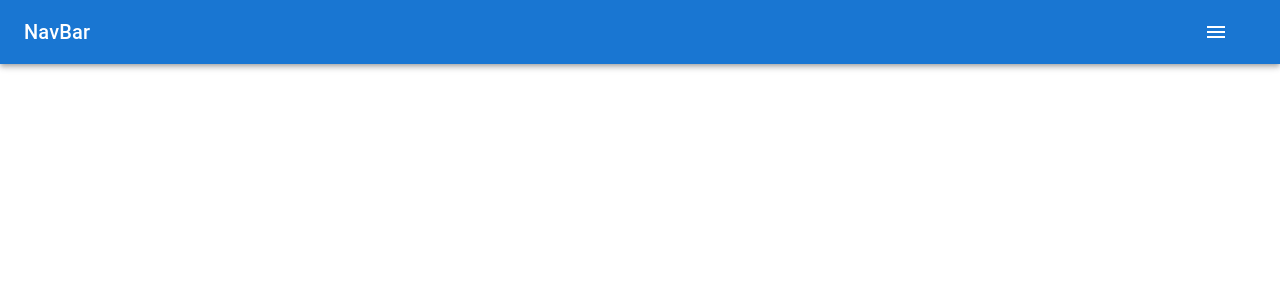
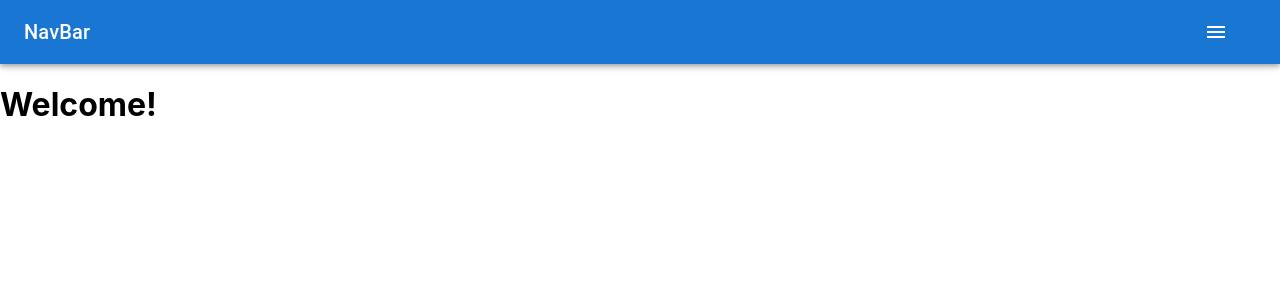
Before and after one commit to jyoo0515/DB_Project, a React (Create React App) app in the folder client/: page /chatlist in a window 1280 px wide. Shown: the top 300 px of the page. Built offline with nearby package versions, Linux system fonts and the light colour scheme; the HTML template or start-up script is replaced by a standard one.

Commit message:
basic setting

```diff
--- a/client/src/components/views/App.js
+++ b/client/src/components/views/App.js
@@ -4,6 +4,7 @@ import { LandingPage } from "./LandingPage/LandingPage";
 import { LoginPage } from "./LoginPage/LoginPage";
 import { RegisterPage } from "./RegisterPage/RegisterPage";
 import { NavBar } from "./NavBar/NavBar";
+import { ChatList } from "./ChatList/ChatList";
 
 export const App = () => {
   return (
@@ -13,6 +14,7 @@ export const App = () => {
         <Route exact path="/" component={LandingPage} />
         <Route exact path="/register" component={RegisterPage} />
         <Route exact path="/login" component={LoginPage} />
+        <Route exact path="/chatlist" component={ChatList} />
       </Switch>
     </div>
   );
--- /dev/null
+++ b/client/src/components/views/ChatList/ChatList.jsx
@@ -0,0 +1,9 @@
+import React from "react";
+
+export const ChatList = () => {
+  return (
+    <div>
+      <h1>Welcome!</h1>
+    </div>
+  );
+};
```
Also changed, not shown: 1 other file (tests, documents, lock files or other folders).
